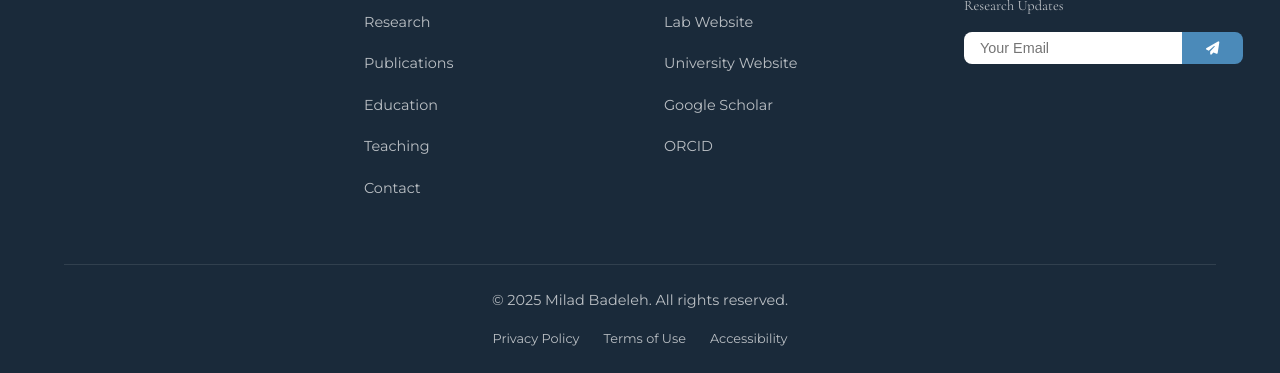
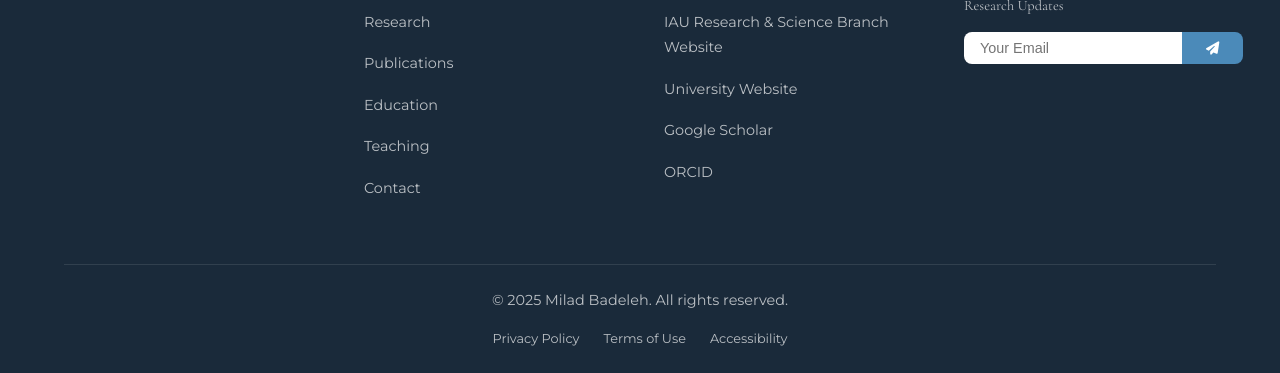
Before and after one commit to miladbadeleh/miladbadeleh.github.io, a plain HTML site: page index.html in a window 1280 px wide. Shown: the part 6337-6710 px from the top of the page. Drawn offline with nearby package versions, Linux system fonts and the light colour scheme; animation ran at ten frames a second; some icons are missing.

Commit message:
Update index.html

```diff
--- a/index.html
+++ b/index.html
@@ -486,7 +486,7 @@
                     <ul class="footer-nav">
                         <li><a href="#">CV</a></li>
                         <li><a href="https://miladbadeleh.github.io/power-bi-dashboards">Power BI Dashboards</a></li>
-                        <li><a href="#">Lab Website</a></li>
+                        <li><a href="https://srb.iau.ir/en">IAU Research & Science Branch Website</a></li>
                         <li><a href="https://iau.ir/en">University Website</a></li>
                         <li><a href="#">Google Scholar</a></li>
                         <li><a href="#">ORCID</a></li>
```
